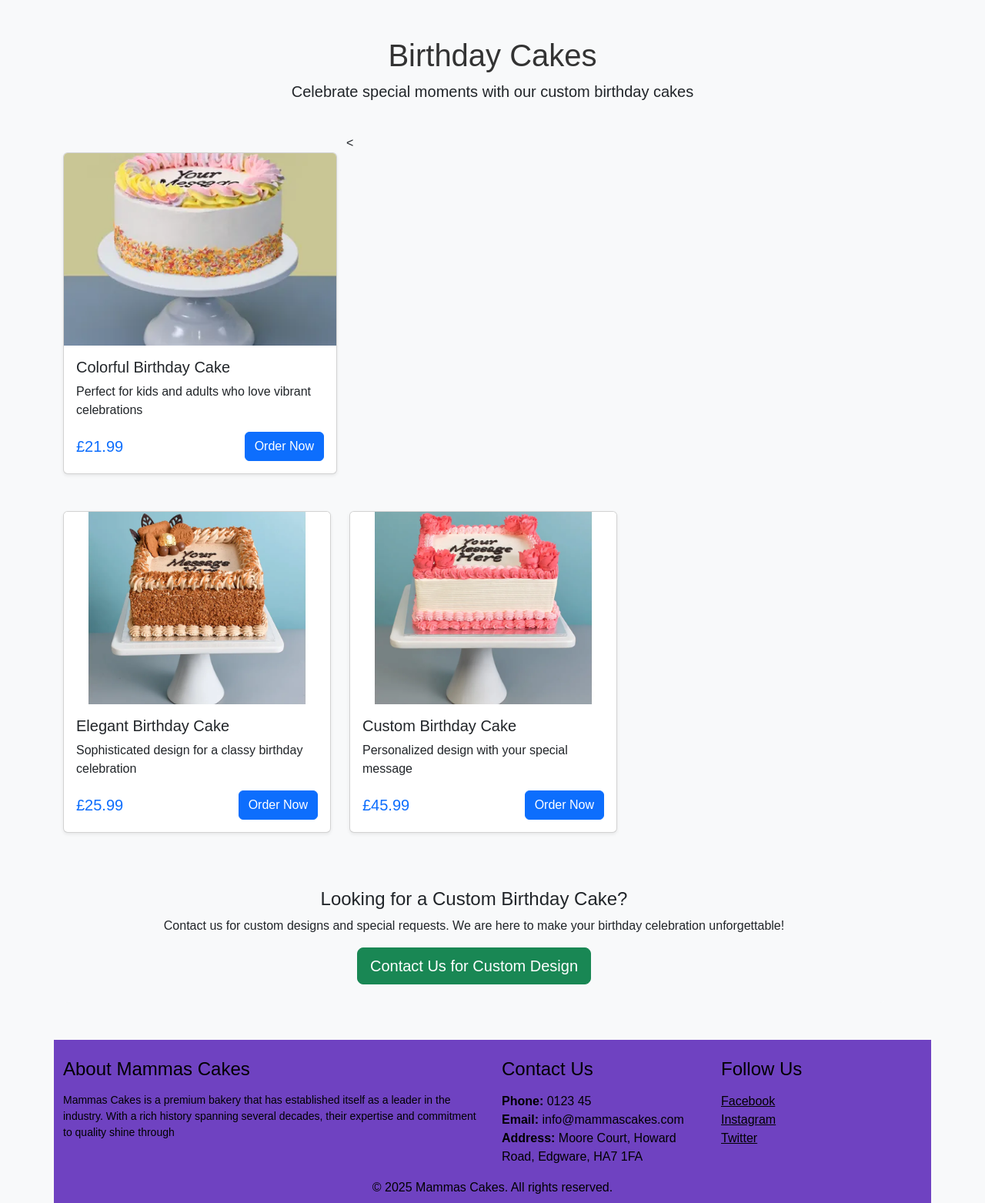
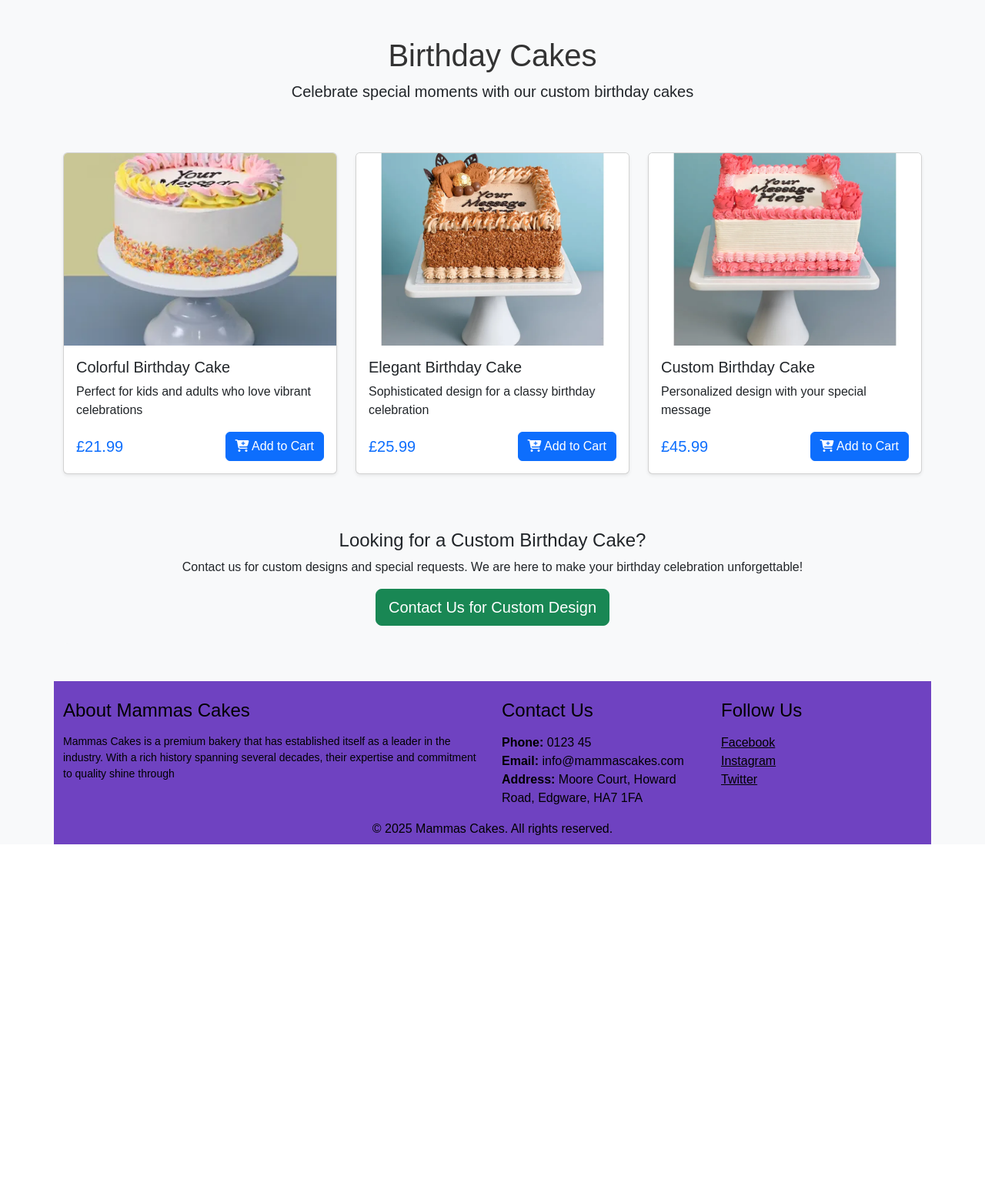
Before and after one commit to JModi16/Mammas-Cakes, a Django app: page /birthday-cakes/ in a window 1280 px wide. Shown: the part 216-1779 px from the top of the page at 77% size. After the commit the page ends 1313 px from the top, so only its background shows below. Run offline with Django 4.2, Linux system fonts and the light colour scheme.

Commit message:
added cart buttons with data attributes

```diff
--- a/cakes/templates/cakes/birthday_cakes.html
+++ b/cakes/templates/cakes/birthday_cakes.html
@@ -23,12 +23,17 @@
                     <p class="card-text">Perfect for kids and adults who love vibrant celebrations</p>
                     <div class="d-flex justify-content-between align-items-center">
                         <span class="h5 text-primary mb-0">£21.99</span>
-                        <button class="btn btn-primary">Order Now</button>
+                        <button class="btn btn-primary add-to-cart"
+                                data-id="birthday-colorful"
+                                data-name="Colorful Birthday Cake"
+                                data-price="21.99"
+                                data-image="{% static 'images/birthdaycake1webp.webp' %}">
+                            <i class="fas fa-cart-plus"></i> Add to Cart
+                        </button>
                     </div>
                 </div>
             </div>
         </div>
-         < <div class="row g-4">
 
         <!-- Birthday Cake 2 -->
         <div class="col-md-6 col-lg-4">
@@ -39,7 +44,13 @@
                     <p class="card-text">Sophisticated design for a classy birthday celebration</p>
                     <div class="d-flex justify-content-between align-items-center">
                         <span class="h5 text-primary mb-0">£25.99</span>
-                        <button class="btn btn-primary">Order Now</button>
+                        <button class="btn btn-primary add-to-cart"
+                                data-id="birthday-elegant"
+                                data-name="Elegant Birthday Cake"
+                                data-price="25.99"
+                                data-image="{% static 'images/birthdaycake2.webp' %}">
+                            <i class="fas fa-cart-plus"></i> Add to Cart
+                        </button>
                     </div>
                 </div>
             </div>
@@ -54,12 +65,18 @@
                     <p class="card-text">Personalized design with your special message</p>
                     <div class="d-flex justify-content-between align-items-center">
                         <span class="h5 text-primary mb-0">£45.99</span>
-                        <button class="btn btn-primary">Order Now</button>
+                        <button class="btn btn-primary add-to-cart"
+                                data-id="birthday-custom"
+                                data-name="Custom Birthday Cake"
+                                data-price="45.99"
+                                data-image="{% static 'images/birthdaycake3.webp' %}">
+                            <i class="fas fa-cart-plus"></i> Add to Cart
+                        </button>
                     </div>
                 </div>
             </div>
         </div>
-
+    </div>
 
     <!-- Call to Action Section -->
     <div class="row mt-5">
```
Also changed, not shown: db.sqlite3.
